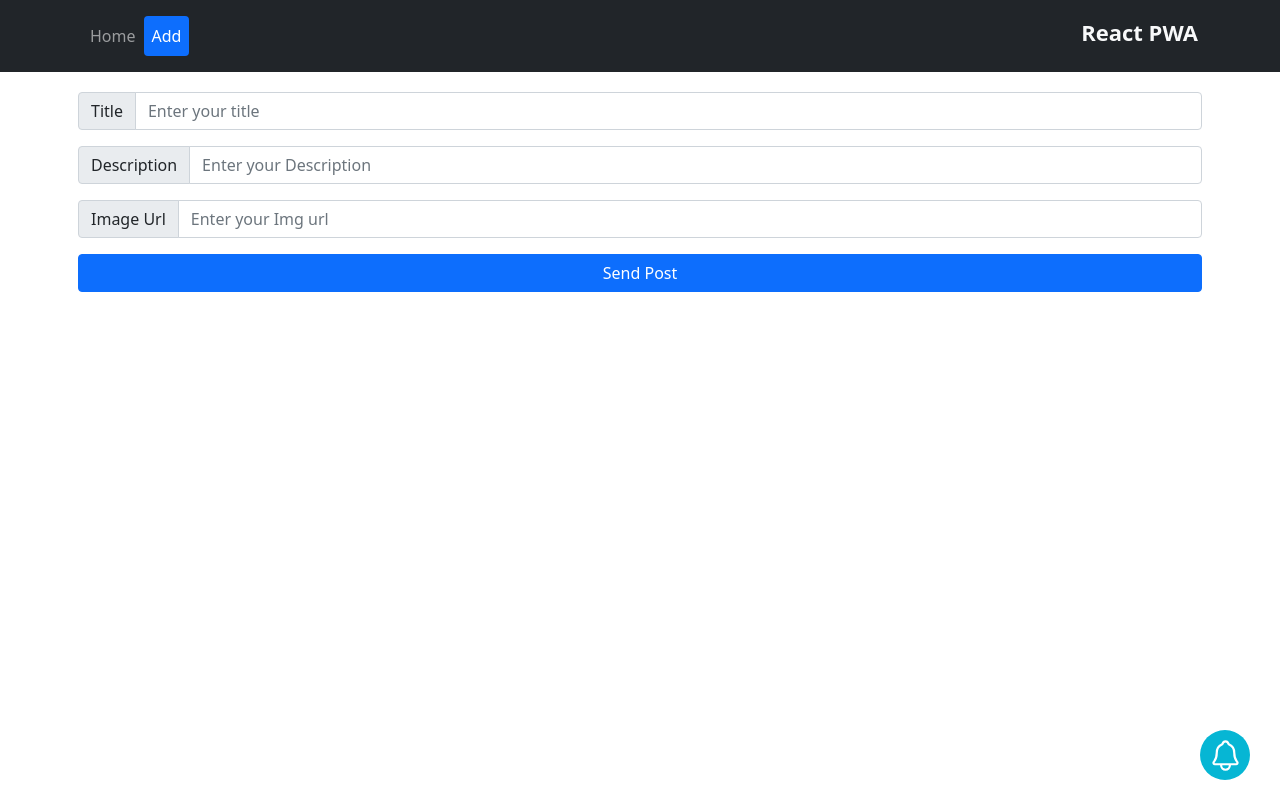
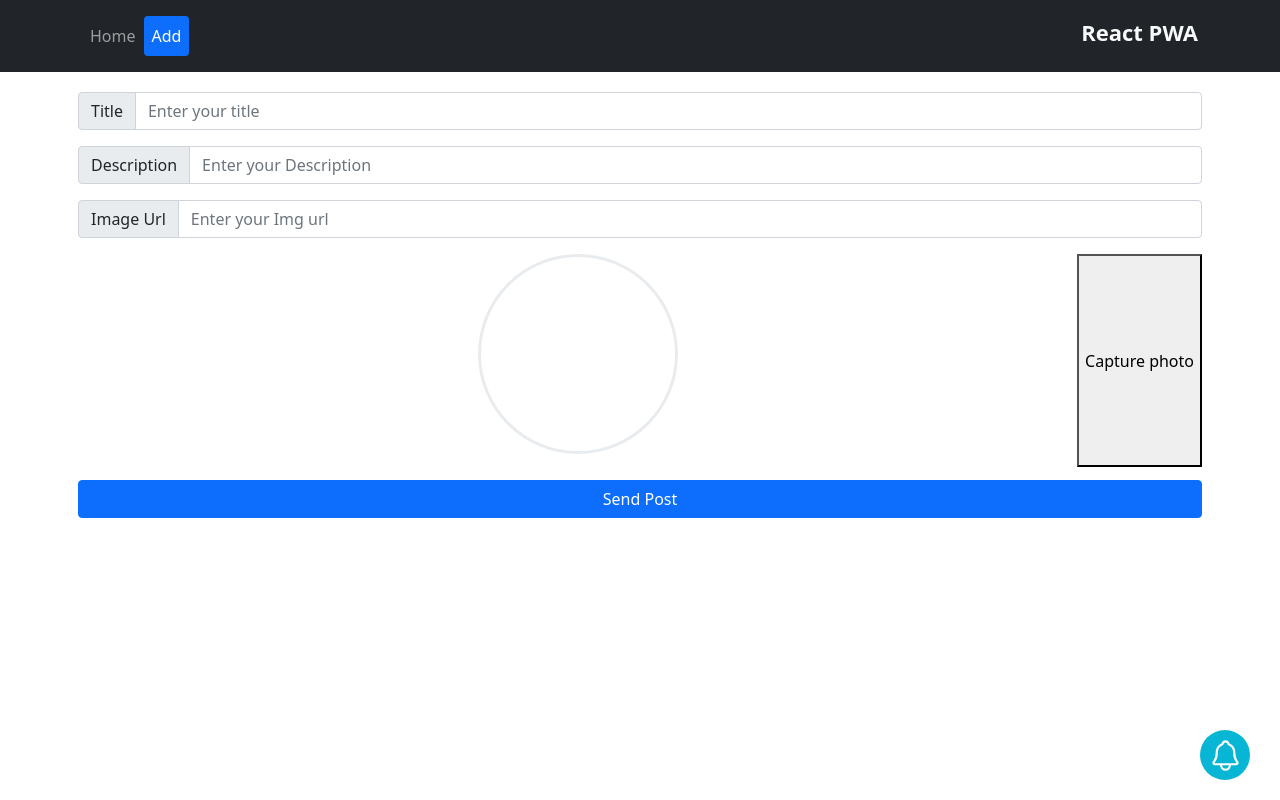
Before and after one commit to Reza-tm/learn-React-pwa, a React (Create React App) app: page /add in a window 1280 px wide. Built offline with nearby package versions, Linux system fonts and the light colour scheme; no server answers.

Commit message:
add readme file

```diff
--- a/package.json
+++ b/package.json
@@ -18,6 +18,7 @@
     "react-icons": "^4.3.1",
     "react-router-dom": "^6.1.1",
     "react-scripts": "5.0.0",
+    "react-webcam": "^6.0.0",
     "web-vitals": "^0.2.4",
     "workbox-background-sync": "^5.1.4",
     "workbox-broadcast-update": "^5.1.4",
--- a/public/sw.js
+++ b/public/sw.js
@@ -1,6 +1,6 @@
 importScripts("/dexie.js");
 importScripts("/db.js");
-const CACHE_VERSION = 73.4;
+const CACHE_VERSION = 73.45;
 const CURRENT_CACHE = {
   static: "cache-static-" + CACHE_VERSION,
   dynamic: "cache-dynamic-" + CACHE_VERSION,
--- a/src/components/CameraPicker/CameraPicker.js
+++ b/src/components/CameraPicker/CameraPicker.js
@@ -1,37 +1,61 @@
-import React, { useEffect, useRef, useState } from "react";
+import { getDownloadURL, ref, uploadBytes } from "firebase/storage";
+import React from "react";
+import { useState, useCallback, useRef } from "react";
+import Webcam from "react-webcam";
+import { storage } from "../../services/firebase";
+const CameraPicker = ({ imgUrlSetter }) => {
+  const [imgSrc, setImgSrc] = useState(null);
+  const webcamRef = useRef();
+  const capture = useCallback(() => {
+    const imageSrc = webcamRef.current.getScreenshot();
+    const id = new Date().toISOString() + ".png";
+    console.log(imageSrc);
+    const hello = dataURItoBlob(imageSrc);
 
-const CameraPicker = () => {
-  const videoRef = useRef();
-  const [isCameraAvailable, setIsCameraAvailable] = useState(false);
-  useEffect(() => {
-    navigator.mediaDevices
-      .getUserMedia({ video: true })
-      .then((stream) => {
-        videoRef.current.srcObject = stream;
-        console.log();
-        console.log(videoRef.current.srcObject);
-        setIsCameraAvailable(true);
-      })
-      .catch((err) => {
-        setIsCameraAvailable(false);
-        console.log("camera error", err);
-      });
-  }, []);
+    const uploadFile = ref(storage, `img/${id}`);
+    uploadBytes(uploadFile, hello).then((res) => getDownloadURL(ref(storage, `img/${id}`)).then((url) => imgUrlSetter(url)));
+  }, [webcamRef, setImgSrc]);
+
+  function dataURItoBlob(dataURI) {
+    var byteString = atob(dataURI.split(",")[1]);
+    var mimeString = dataURI.split(",")[0].split(":")[1].split(";")[0];
+    var ab = new ArrayBuffer(byteString.length);
+    var ia = new Uint8Array(ab);
+    for (var i = 0; i < byteString.length; i++) {
+      ia[i] = byteString.charCodeAt(i);
+    }
+    var blob = new Blob([ab], { type: mimeString });
+    return blob;
+  }
+
   return (
     <div
       style={{
-        display: isCameraAvailable ? "flex" : "none",
-        width: "200px",
+        display: "flex",
         marginRight: "auto",
         marginLeft: "auto",
-        height: "200px",
-        border: "3px solid #E9ECEF",
-        overflow: "hidden",
-        borderRadius: "150px",
+
         marginBottom: "13px",
       }}
     >
-      <video ref={videoRef} autoPlay />
+      <div
+        style={{
+          display: "flex",
+          width: "200px",
+          marginRight: "auto",
+          marginLeft: "auto",
+          overflow: "hidden",
+          height: "200px",
+          border: "3px solid #E9ECEF",
+          borderRadius: "150px",
+          marginBottom: "13px",
+        }}
+      >
+        <Webcam ref={webcamRef} screenshotFormat="image/png" />
+      </div>
+      <button type="button" onClick={capture}>
+        Capture photo
+      </button>
     </div>
   );
 };
--- a/src/pages/AddPage/AddPage.js
+++ b/src/pages/AddPage/AddPage.js
@@ -123,7 +123,7 @@ const AddPage = () => {
             </InputGroup>
           </>
         )}
-        <CameraPicker />
+        <CameraPicker imgUrlSetter={setImg} />
         <div className="d-grid gap-2">
           <Button onClick={() => sendPost()} variant="primary">
             Send Post
```
Also changed, not shown: 2 other files (tests, documents, lock files or other folders).
